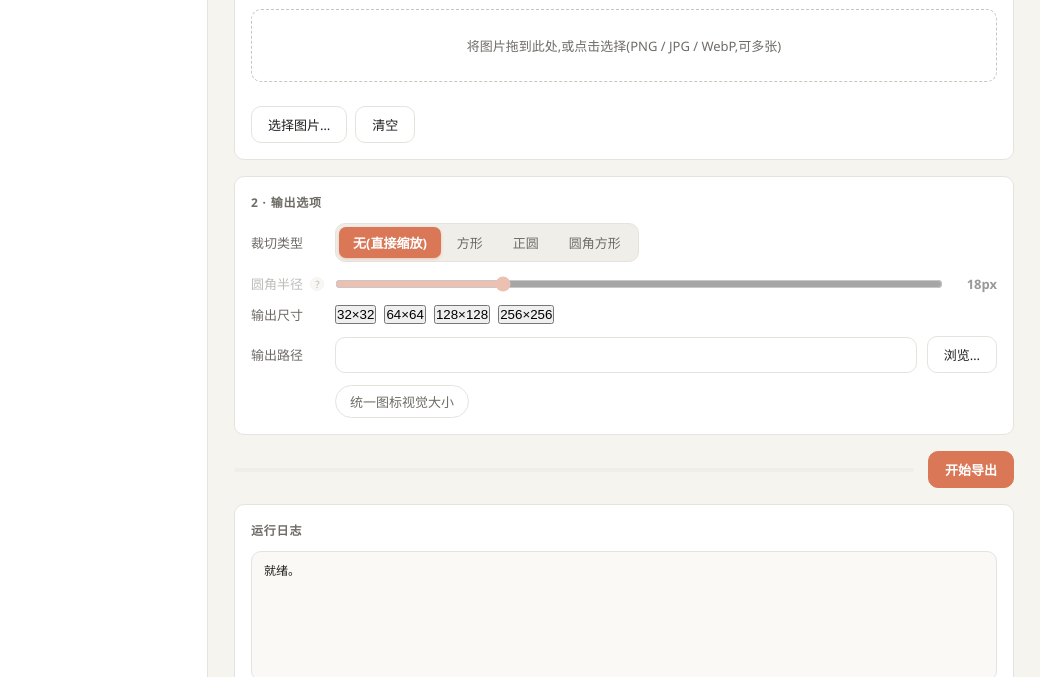
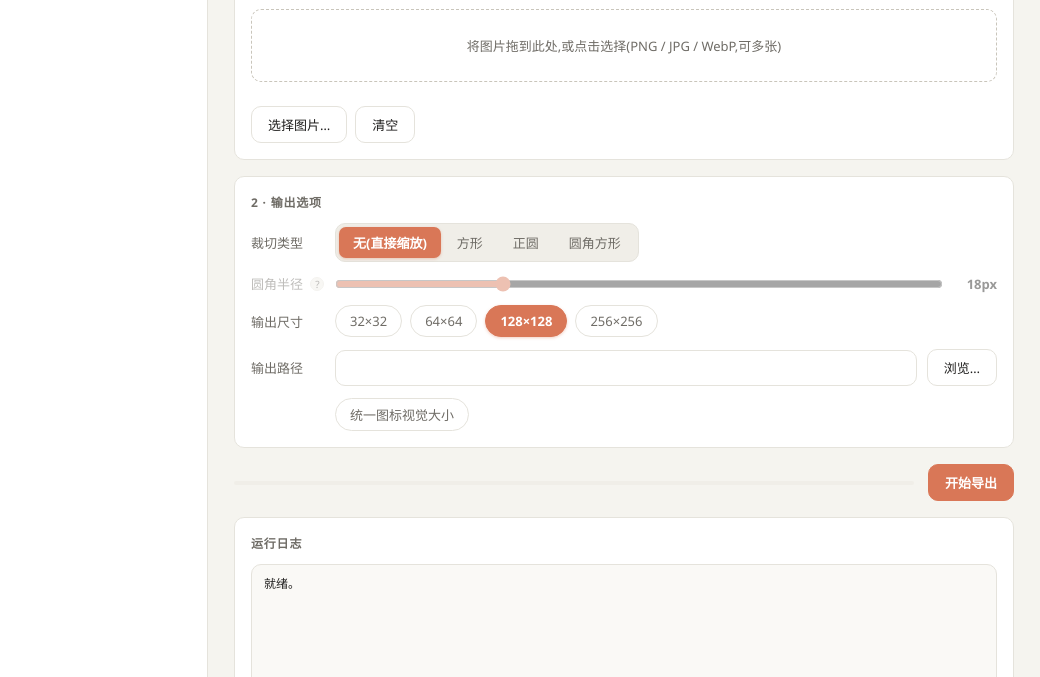
Before and after one commit to leiyihai/ArtistToolkit, an Electron app: page app/renderer/index.html in a window 1040 px wide. Shown: the part 123-800 px from the top of the page. Drawn offline with Linux system fonts and the light colour scheme; no server answers.

Commit message:
修复输出尺寸选项选中状态不可见(尺寸按钮缺 chip 类);补 chip 键盘焦点样式

```diff
--- a/app/renderer/styles.css
+++ b/app/renderer/styles.css
@@ -195,6 +195,7 @@ body {
   transition: all 0.12s;
 }
 .chip:hover { border-color: #b8b4aa; color: var(--text); }
+.chip:focus-visible { outline: 2px solid var(--accent); outline-offset: 2px; }
 .chip.active {
   background: var(--accent);
   border-color: var(--accent);
--- a/tools/icon_export/frontend/view.js
+++ b/tools/icon_export/frontend/view.js
@@ -116,6 +116,7 @@ window.__PAGES__.push({
     // 输出尺寸(多选,默认 128)
     SIZES.forEach(s => {
       const b = document.createElement('button');
+      b.className = 'chip';  // 必须带 chip 类,选中样式 .chip.active 才生效
       b.textContent = `${s}×${s}`;
       b.dataset.v = s;
       if (s === 128) b.classList.add('active');
```
Also changed, not shown: 1 other file.
